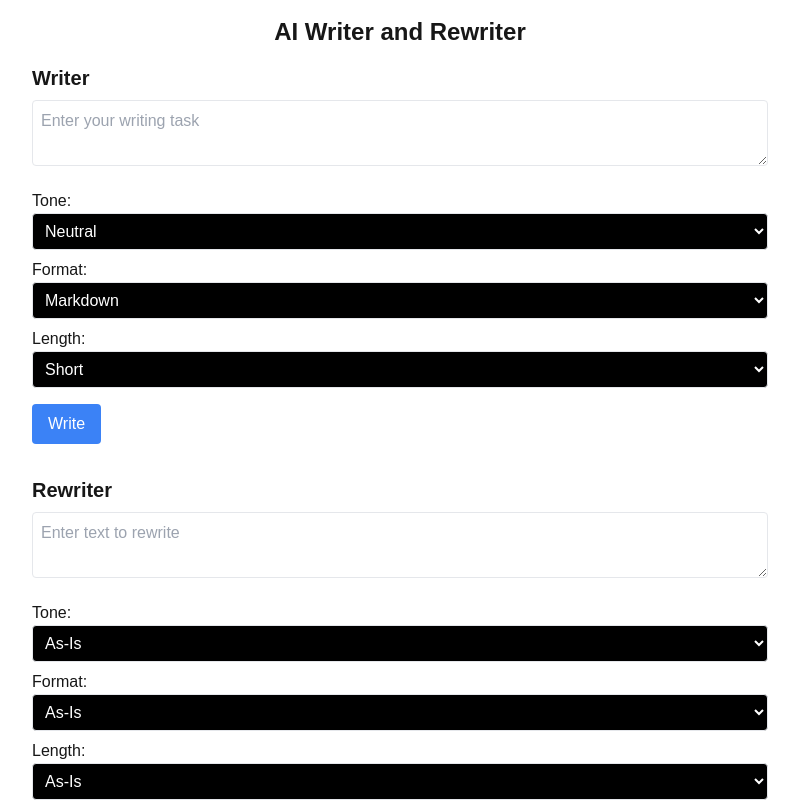
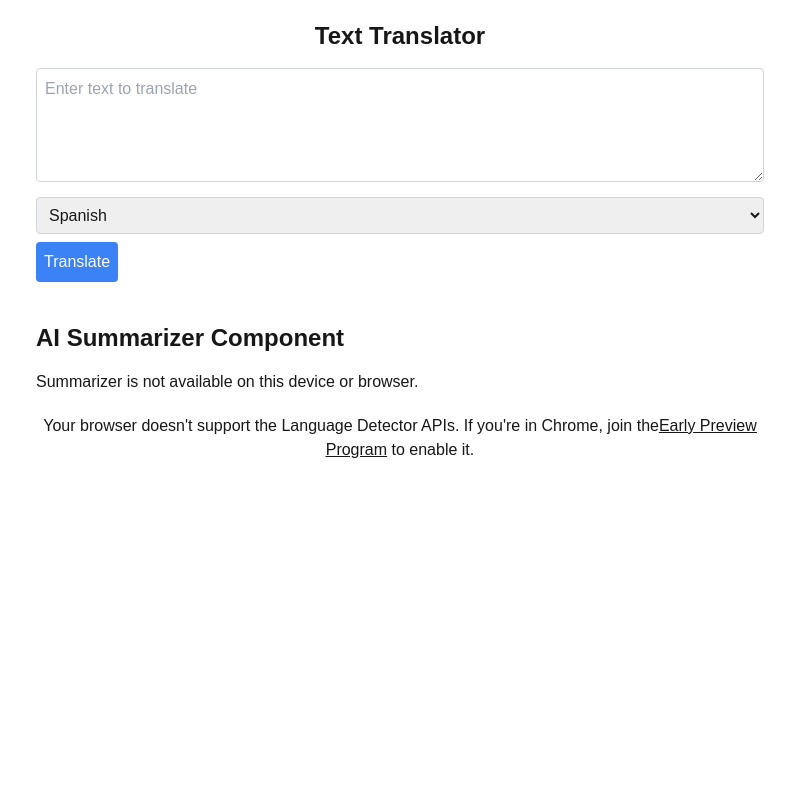
Before and after one commit to Dannynsikak/Custom_ChromeAI, a Next.js app: page / in a window 1280 px wide. Shown: the top 801 px of the page, without its empty margins (240-1039 px from the left). Built offline with nearby package versions, Linux system fonts and the light colour scheme.

Commit message:
added tokens for the chrome testing

```diff
--- a/app/layout.tsx
+++ b/app/layout.tsx
@@ -3,7 +3,7 @@ import "../styles/globals.css";
 
 export const metadata: Metadata = {
   title: "ChromeAI",
-  description: "Generated by create next app",
+  description: "A Chrome built-in api",
 };
 
 export default function RootLayout({
--- a/app/page.tsx
+++ b/app/page.tsx
@@ -1,11 +1,11 @@
-import AIComponent from "@/components/AiComponents";
+// import AIComponent from "@/components/AiComponents";
 import TranslationComponent from "@/components/TranslationComponent";
 import SummarizerComponent from "@/components/Summarizer";
 import LanguageDetector from "@/components/LanguageDetection";
 export default function Home() {
   return (
     <div className="w-[60%] m-auto">
-      <AIComponent />
+      {/* <AIComponent /> */}
       <TranslationComponent />
       <SummarizerComponent />
       <LanguageDetector />
--- a/components/LanguageDetection.jsx
+++ b/components/LanguageDetection.jsx
@@ -81,8 +81,8 @@ const LanguageDetection = () => {
   return (
     <div>
       <div className="not-supported-message text-center" hidden>
-        Your browser doesn't support the Translator or Language Detector APIs.
-        If you're in Chrome, join the
+        Your browser doesn't support the Language Detector APIs. If you're in
+        Chrome, join the
         <span className="underline">
           <a href="https://developer.chrome.com/docs/ai/built-in#get_an_early_preview">
             Early Preview Program
```
